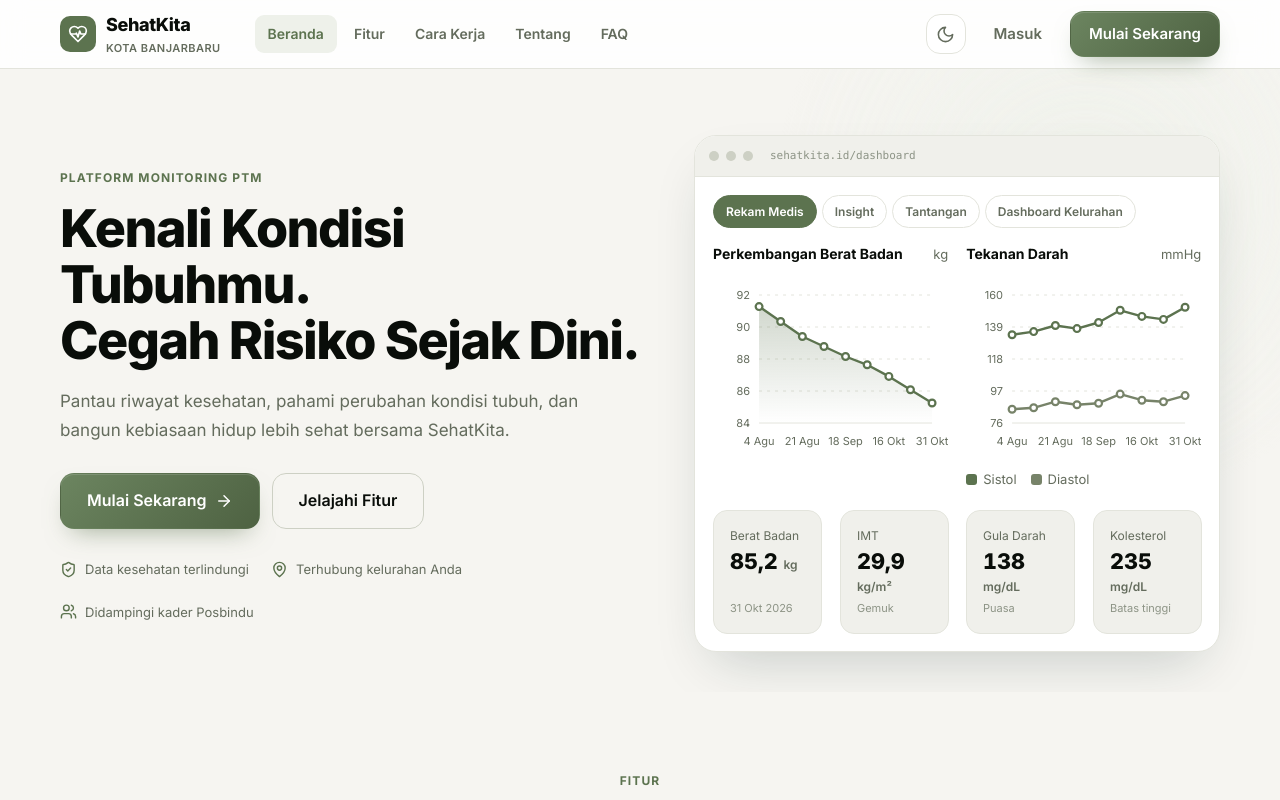
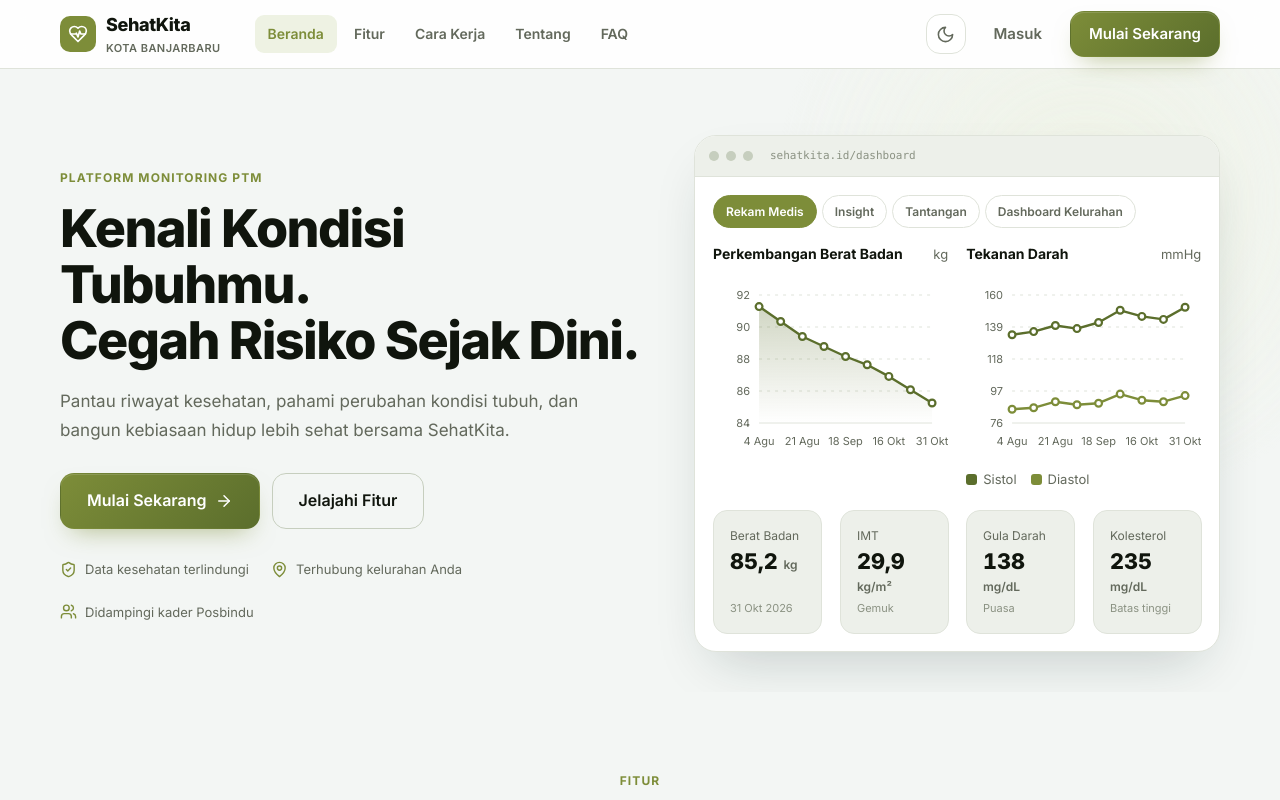
Before and after one commit to ahmdridhokurniawan/sehatkita, a Next.js app in the folder frontend/: page / in a window 1280 px wide. Shown: the top 800 px of the page. Built offline with nearby package versions, Linux system fonts and the light colour scheme.

Commit message:
frontend: ganti seluruh palet ke Colorhunt F3F6F4/7D8D39/5B6E2C/FF5A22 (light+dark)

```diff
--- a/frontend/src/styles/design-system.css
+++ b/frontend/src/styles/design-system.css
@@ -7,46 +7,51 @@
 
 /* ---------- 1. TOKENS: LIGHT (default) ---------- */
 :root {
-  /* Brand — Viora nature palette */
-  --primary:        #5C734F;
-  --primary-600:    #4E6242;
-  --primary-700:    #3E5035;
-  --primary-050:    #EEF1EA;
-  --primary-100:    #DCE4D2;
-  --green:          #778369;
-  --green-050:      #F0F2EC;
+  /* Brand — Palette Colorhunt: #F3F6F4 · #7D8D39 · #5B6E2C · #FF5A22 */
+  --primary:        #7D8D39;
+  --primary-600:    #6B7A30;
+  --primary-700:    #5B6E2C;
+  --primary-050:    #EEF2E3;
+  --primary-100:    #DFE6C9;
+  --accent:         #FF5A22;
+  --accent-600:     #E64E1C;
+  --accent-700:     #C94117;
+  --accent-050:     #FDEDE6;
+  --accent-100:     #F8DACF;
+  --green:          #93A35A;
+  --green-050:      #EEF1E4;
 
   /* Semantic */
-  --warning:        #9A7B2F;
-  --warning-bg:     #F7F0DC;
-  --danger:         #A85048;
-  --danger-bg:      #F8E7E4;
-  --safe:           #5A7555;
-  --safe-bg:        #E4EDE1;
-  --info:           #6A7E96;
-  --info-bg:        #E4EAF0;
+  --warning:        #D65E1E;
+  --warning-bg:     #FAE8DE;
+  --danger:         #B4483B;
+  --danger-bg:      #F9E6E3;
+  --safe:           #5B7A4A;
+  --safe-bg:        #E4EDDF;
+  --info:           #6E7C64;
+  --info-bg:        #E7EBE4;
 
   /* Surfaces */
-  --bg:             #F6F5F1;
+  --bg:             #F3F6F4;
   --surface:        #FFFFFF;
-  --surface-2:      #F0F0EB;
-  --surface-3:      #E4E5DC;
-  --border:         #E3E4DC;
-  --border-strong:  #CDD0C4;
+  --surface-2:      #EDF0EA;
+  --surface-3:      #DFE4DB;
+  --border:         #DFE3DA;
+  --border-strong:  #C6CEBE;
 
   /* Text */
-  --text:           #090D09;
-  --text-2:         #646C5D;
-  --text-3:         #8D9486;
+  --text:           #10150D;
+  --text-2:         #63695C;
+  --text-3:         #8B9283;
   --text-invert:    #FFFFFF;
 
   /* Chart palette */
-  --c-1: #5C734F;
-  --c-2: #778369;
-  --c-3: #9EAF94;
-  --c-4: #A3B18A;
-  --c-5: #4E6242;
-  --c-6: #BCD0B0;
+  --c-1: #5B6E2C;
+  --c-2: #7D8D39;
+  --c-3: #93A35A;
+  --c-4: #B7C47E;
+  --c-5: #FF5A22;
+  --c-6: #D6DFB9;
 
   /* Layout */
   --radius-sm: 9px;
@@ -72,41 +77,47 @@
 
 /* ---------- 2. TOKENS: DARK ---------- */
 :root[data-theme="dark"] {
-  --primary:        #A8B79A;
-  --primary-600:    #BDC9B0;
-  --primary-700:    #D2DAC8;
-  --primary-050:    #1C2619;
-  --primary-100:    #243021;
-  --green:          #8FA27F;
-  --green-050:      #1A2418;
+  /* Brand — dark turunan palette Colorhunt */
+  --primary:        #B7C47E;
+  --primary-600:    #C2CD94;
+  --primary-700:    #D0D8AF;
+  --primary-050:    #22291C;
+  --primary-100:    #2C3524;
+  --accent:         #FF6B35;
+  --accent-600:     #FF7A4A;
+  --accent-700:     #FF8D63;
+  --accent-050:     #2A1910;
+  --accent-100:     #3A2418;
+  --green:          #9BAE69;
+  --green-050:      #212819;
 
-  --warning:        #CEB26B;
-  --warning-bg:     #2E2815;
-  --danger:         #CE7E75;
-  --danger-bg:      #2E1E1C;
-  --safe:           #8FA386;
-  --safe-bg:        #1A2618;
-  --info:           #93A8C0;
-  --info-bg:        #1A242F;
+  --warning:        #E2925A;
+  --warning-bg:     #332415;
+  --danger:         #E08A7E;
+  --danger-bg:      #331F1C;
+  --safe:           #A3B98F;
+  --safe-bg:        #202C1C;
+  --info:           #A3AD99;
+  --info-bg:        #222621;
 
-  --bg:             #0D110D;
-  --surface:        #141A13;
-  --surface-2:      #1D241B;
-  --surface-3:      #263028;
-  --border:         #2A3328;
-  --border-strong:  #39463A;
+  --bg:             #12170F;
+  --surface:        #1A2016;
+  --surface-2:      #242C20;
+  --surface-3:      #2E3929;
+  --border:         #303A2C;
+  --border-strong:  #404F3D;
 
-  --text:           #EDF1EA;
-  --text-2:         #98A292;
-  --text-3:         #687363;
+  --text:           #EEF2E9;
+  --text-2:         #9AA494;
+  --text-3:         #6C7568;
   --text-invert:    #0A0F0A;
 
-  --c-1: #A8B79A;
-  --c-2: #8FA27F;
-  --c-3: #CEB26B;
-  --c-4: #93A8C0;
-  --c-5: #BDC9B0;
-  --c-6: #D2DAC8;
+  --c-1: #B7C47E;
+  --c-2: #9BAE69;
+  --c-3: #E2925A;
+  --c-4: #A3AD99;
+  --c-5: #FF6B35;
+  --c-6: #D0D8AF;
 
   --shadow-xs: 0 1px 2px rgba(0, 0, 0, .4);
   --shadow-sm: 0 1px 3px rgba(0, 0, 0, .5);
@@ -568,12 +579,12 @@ table.tbl tbody tr:hover { background: var(--surface-2); }
 
 .btn-primary,
 .btn-primary:not(:disabled):hover {
-  background-image: linear-gradient(135deg, #6C8560, #4E6242);
+  background-image: linear-gradient(135deg, #7D8D39, #5B6E2C);
   box-shadow: 0 12px 26px -12px color-mix(in srgb, var(--primary) 60%, transparent), inset 0 1px 0 rgba(255,255,255,.14);
 }
 :root[data-theme="dark"] .btn-primary,
 :root[data-theme="dark"] .btn-primary:not(:disabled):hover {
-  background-image: linear-gradient(135deg, #8FA27F, #5C734F);
+  background-image: linear-gradient(135deg, #B7C47E, #7D8D39);
 }
 .btn-primary:hover:not(:disabled) { filter: brightness(1.07); transform: translateY(-1px); }
 .btn:not(.btn-icon):not(:disabled):active { transform: translateY(1px) scale(.985); }
--- a/frontend/src/styles/layout.css
+++ b/frontend/src/styles/layout.css
@@ -210,7 +210,7 @@
   background: var(--primary); color: #fff; border-radius: var(--radius-lg);
   padding: 44px; display: flex; align-items: center; justify-content: space-between; gap: 30px; flex-wrap: wrap;
 }
-:root[data-theme="dark"] .cta-band { background: linear-gradient(135deg, #0F766E, #0B4F49); }
+:root[data-theme="dark"] .cta-band { background: linear-gradient(135deg, #7D8D39, #5B6E2C); }
 .cta-band h2 { color: #fff; }
 .cta-band p { color: rgba(255,255,255,.88); max-width: 480px; margin-top: 8px; }
 .cta-band .btn { background: #fff; color: var(--primary); }
@@ -373,15 +373,15 @@
 /* Kartu status kesehatan */
 .health-hero {
   border-radius: var(--radius-lg); padding: 20px; color: #fff; position: relative; overflow: hidden;
-  background: linear-gradient(135deg, #0F766E, #0B5C56);
+  background: linear-gradient(135deg, #7D8D39, #5B6E2C);
 }
 .health-hero::after {
   content: ""; position: absolute; right: -40px; bottom: -60px; width: 180px; height: 180px;
   border-radius: 50%; background: rgba(255,255,255,.08); pointer-events: none;
 }
-.health-hero.waspada { background: linear-gradient(135deg, #B45309, #92400E); }
-.health-hero.bahaya  { background: linear-gradient(135deg, #B91C1C, #7F1D1D); }
-.health-hero.baik    { background: linear-gradient(135deg, #047857, #065F46); }
+.health-hero.waspada { background: linear-gradient(135deg, #FF5A22, #D94814); }
+.health-hero.bahaya  { background: linear-gradient(135deg, #C63D26, #9E2F1E); }
+.health-hero.baik    { background: linear-gradient(135deg, #6B8E3F, #55722E); }
 .health-hero h2 { color: #fff; font-size: 1.25rem; }
 .health-hero .score { font-size: 2.6rem; font-weight: 800; line-height: 1; }
 .health-hero .sub { color: rgba(255,255,255,.85); font-size: .8125rem; }
@@ -551,7 +551,7 @@
    ============================================================ */
 .auth-wrap { min-height: 100vh; display: grid; grid-template-columns: 1fr 1fr; }
 .auth-aside {
-  background: linear-gradient(150deg, #0F766E, #0A4F49); color: #fff; padding: 48px;
+  background: linear-gradient(150deg, #7D8D39, #4E6225); color: #fff; padding: 48px;
   display: flex; flex-direction: column; justify-content: space-between; position: relative; overflow: hidden;
 }
 .auth-aside::after {
@@ -686,11 +686,11 @@ fieldset.form-section legend .n {
 }
 .snav.active::before { display: none; }
 .sidebar-brand .brand-mark {
-  background-image: linear-gradient(135deg, #6C8560, #4E6242);
+  background-image: linear-gradient(135deg, #7D8D39, #5B6E2C);
   color: #fff;
   box-shadow: 0 6px 16px -6px color-mix(in srgb, var(--primary) 65%, transparent);
 }
-:root[data-theme="dark"] .sidebar-brand .brand-mark { background-image: linear-gradient(135deg, #8FA27F, #5C734F); }
+:root[data-theme="dark"] .sidebar-brand .brand-mark { background-image: linear-gradient(135deg, #B7C47E, #7D8D39); }
 .user-chip { border: 1px solid transparent; transition: all .16s var(--ease); }
 .user-chip:hover { border-color: var(--border); background: var(--surface-2); transform: translateY(-1px); }
 .health-hero { box-shadow: 0 18px 44px -20px color-mix(in srgb, var(--primary) 60%, transparent); }
```
